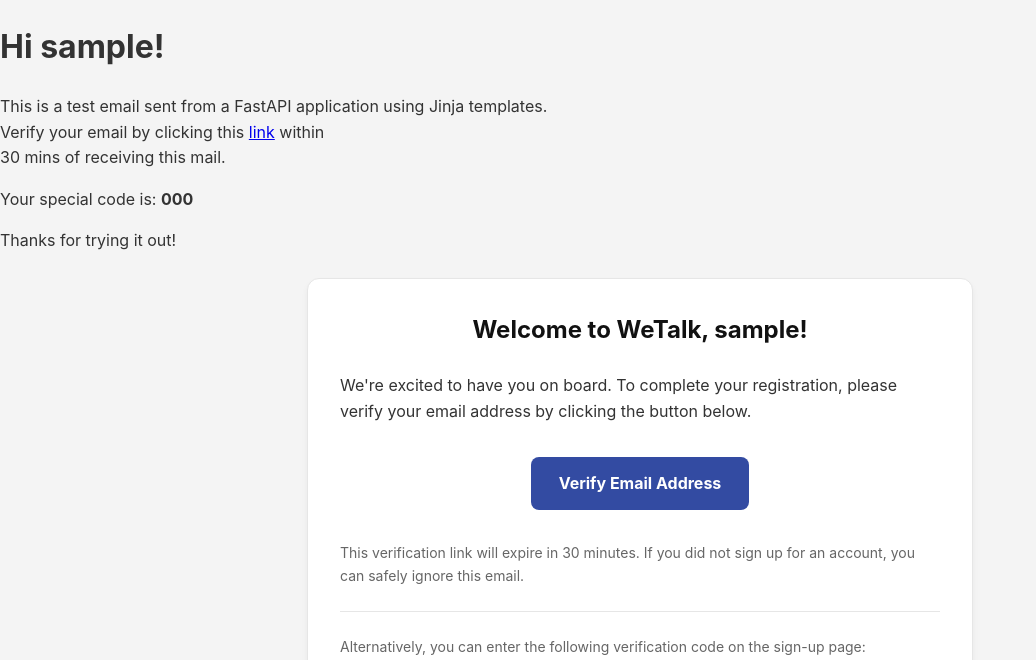
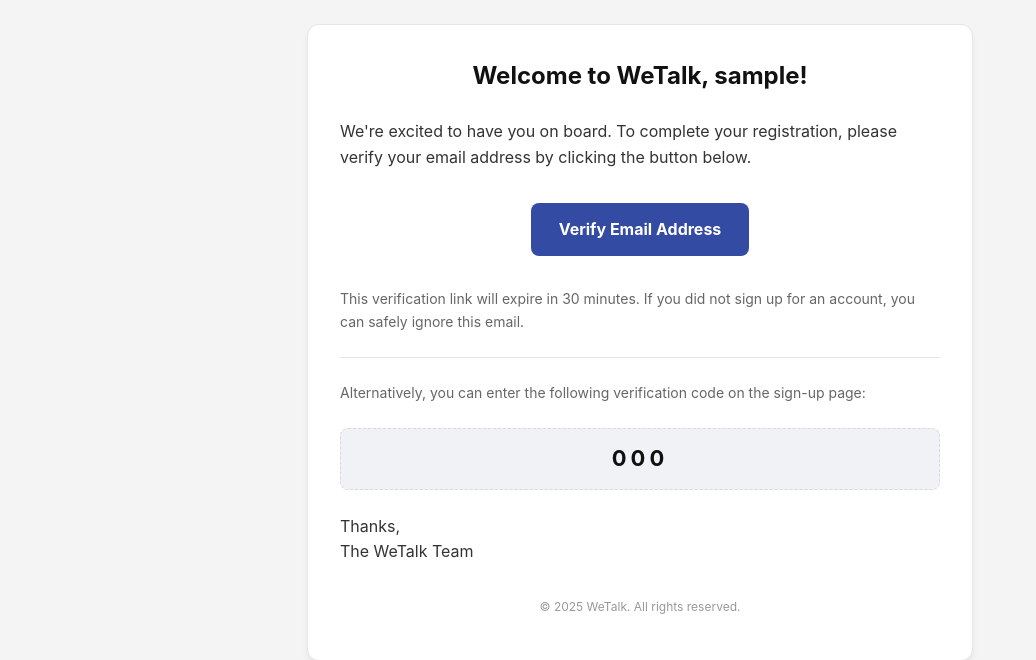
Before and after one commit to SamuelDare-programmer/WeTalk-Social-Media-APi, a FastAPI app: template app/templates/verify_email.html in a window 1280 px wide. Shown: the top 660 px of the page, without its empty margins (0-1036 px from the left). Run offline with FastAPI, Linux system fonts and the light colour scheme; the template is opened without the code that fills it: most values are stand-ins (such as "Sample title", 1, 10 or a date in 2020); parts of the project's set-up code (start-up, migrations or seed data) failed here and were passed over.

Commit message:
feat: Add user authentication routes and email verification template.

```diff
--- a/app/core/auth/routes.py
+++ b/app/core/auth/routes.py
@@ -95,5 +95,7 @@ async def confirm_password_reset(payload: PasswordResetModel):
 async def get_user_by_identifier(identifier: str):
     user = await user_service.get_user_by_id(identifier)
     if not user:
+        user = await user_service.get_user_by_username_or_email(identifier)
+    if not user:
         raise UserNotFoundException()
     return user
--- a/app/templates/verify_email.html
+++ b/app/templates/verify_email.html
@@ -81,16 +81,6 @@
 </head>
 
 <body>
-    <h1>Hi {{ username }}!</h1>
-    <p>
-        This is a test email sent from a FastAPI application using Jinja templates. <br>
-        Verify your email by clicking this <a href="{{ link }}"> link</a> within <br>
-        30 mins of receiving this mail.
-    </p>
-    <p>
-        Your special code is: <strong>{{ code }}</strong>
-    </p>
-    <p>Thanks for trying it out!</p>
     <div class="container">
         <div class="header">
             <h1>Welcome to WeTalk, {{ username }}!</h1>
```
